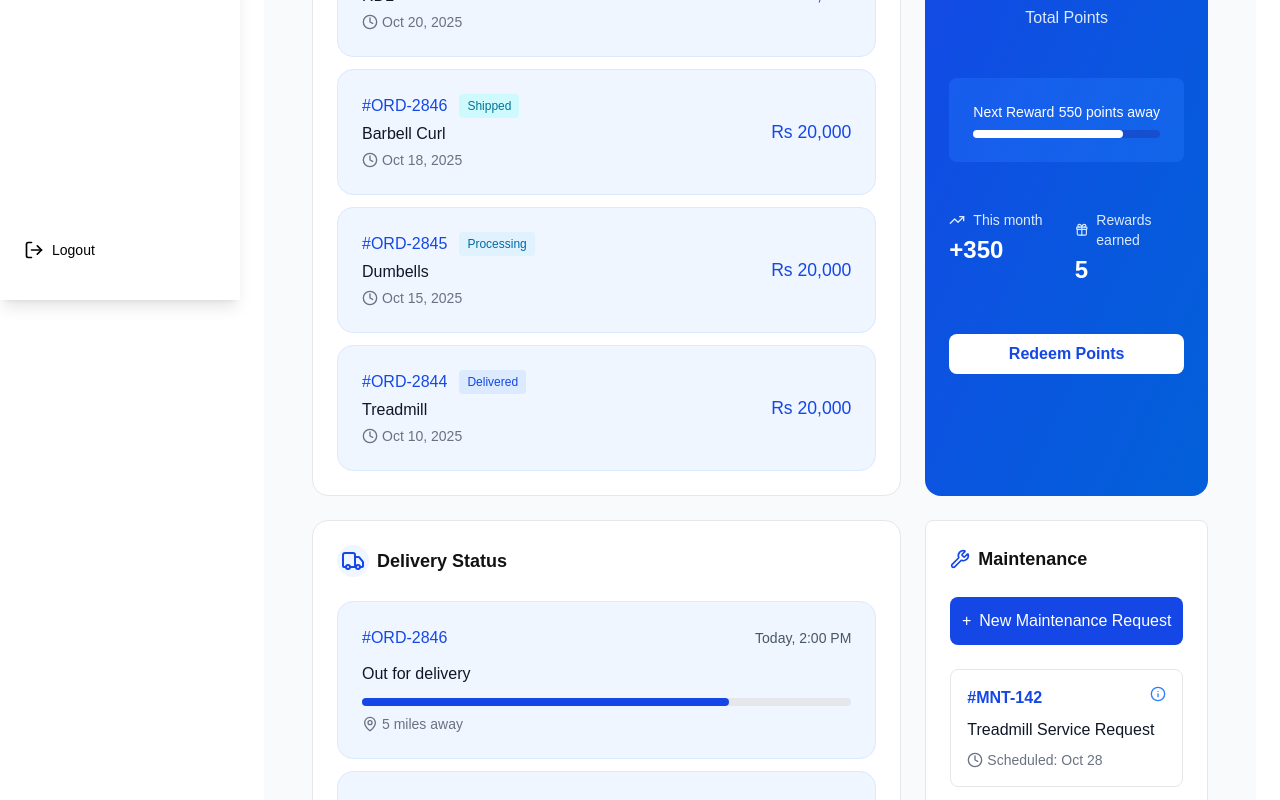
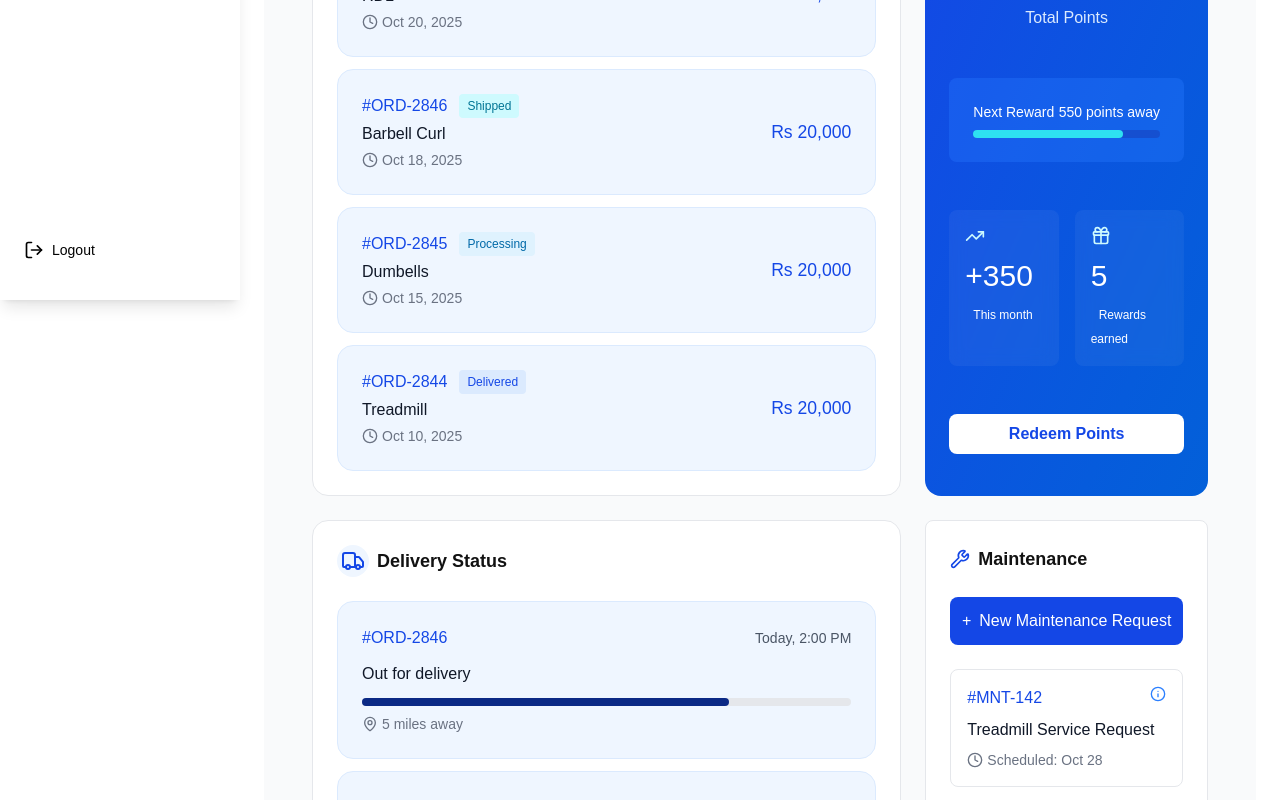
Before and after one commit to IshanHansaka/eser-marketing-erp, a Next.js app: page /customer/dashboard in a window 1280 px wide. Shown: the part 500-1300 px from the top of the page. Built offline with nearby package versions, Linux system fonts and the light colour scheme.

Commit message:
feat: almost done

```diff
--- a/src/app/customer/dashboard/page.tsx
+++ b/src/app/customer/dashboard/page.tsx
@@ -95,24 +95,24 @@ const CustomerDashboard: React.FC = () => {
                   <span className="text-sm font-medium">550 points away</span>
                 </div>
                 <div className="w-full bg-blue-800/50 rounded-full h-2">
-                  <div className="bg-white rounded-full h-2" style={{ width: '80%' }}></div>
+                  <div className="bg-[#2ee1f1] rounded-full h-2" style={{ width: '80%' }}></div>
                 </div>
               </div>
 
               <div className="grid grid-cols-2 gap-4 mb-12">
-                <div>
-                  <div className="flex items-center gap-2 text-blue-100 text-sm mb-1">
-                    <TrendingUp size={16} />
-                    <span>This month</span>
+                <div className="bg-white/5 backdrop-blur-sm rounded-lg p-4">
+                  <div className="flex justify-start mb-3">
+                    <TrendingUp size={20} className="text-[#CEFAFE]" />
                   </div>
-                  <p className="text-2xl font-bold">+350</p>
+                  <p className="text-3xl font-medium mb-2">+350</p>
+                  <span className=" text-white text-xs px-2 py-1 rounded-full">This month</span>
                 </div>
-                <div>
-                  <div className="flex items-center gap-2 text-blue-100 text-sm mb-1">
-                    <Gift size={16} />
-                    <span>Rewards earned</span>
+                <div className="bg-white/5 backdrop-blur-sm rounded-lg p-4">
+                  <div className="flex justify-start mb-3">
+                    <Gift size={20} className="text-[#CEFAFE]" />
                   </div>
-                  <p className="text-2xl font-bold">5</p>
+                  <p className="text-3xl font-medium mb-2">5</p>
+                  <span className= "text-white text-xs px-2 py-1 rounded-full">Rewards earned</span>
                 </div>
               </div>
 
@@ -143,7 +143,7 @@ const CustomerDashboard: React.FC = () => {
                     <p className="text-gray-900 font-medium mb-3">{delivery.status}</p>
                     <div className="w-full bg-gray-200 rounded-full h-2 mb-2">
                       <div
-                        className="bg-[#1447E6] rounded-full h-2"
+                        className="bg-[#0b2985] rounded-full h-2"
                         style={{ width: `${delivery.progress}%` }}
                       ></div>
                     </div>
@@ -177,7 +177,7 @@ const CustomerDashboard: React.FC = () => {
                 {maintenanceRequests.map((request, index) => (
                   <div key={index} className="border border-gray-200 rounded-lg p-4">
                     <div className="flex justify-between items-start mb-2">
-                      <span className="text-[#1447E6] font-semibold">{request.id}</span>
+                      <span className="text-[#1447E6] font-medium">{request.id}</span>
                       {request.isActive && (
                         <Info size={16} className="text-blue-500"/>
                       )}
--- a/src/components/UI/StatCard.tsx
+++ b/src/components/UI/StatCard.tsx
@@ -7,7 +7,7 @@ interface StatCardProps {
   color?: 'gray' | 'blue' | 'orange';
 }
 
-const StatCard: React.FC<StatCardProps> = ({ icon: Icon, label, value, color = 'gray' }) => {
+const StatCard: React.FC<StatCardProps> = ({ icon: Icon, label, value }) => {
   const colorClasses: Record<string, string> = {
     gray: 'bg-gray-50 text-gray-900',
     blue: 'bg-blue-50 text-blue-600',
```
